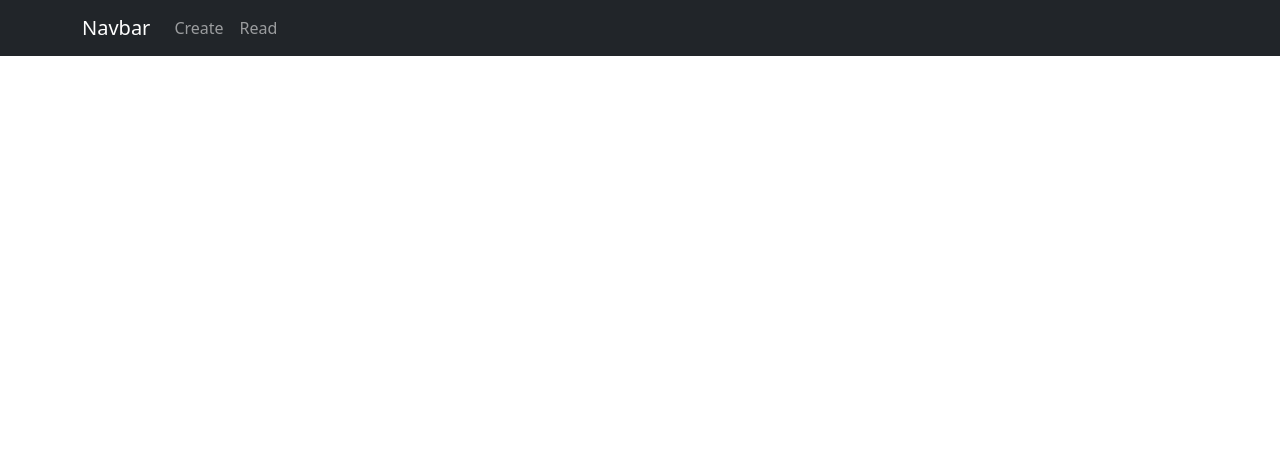
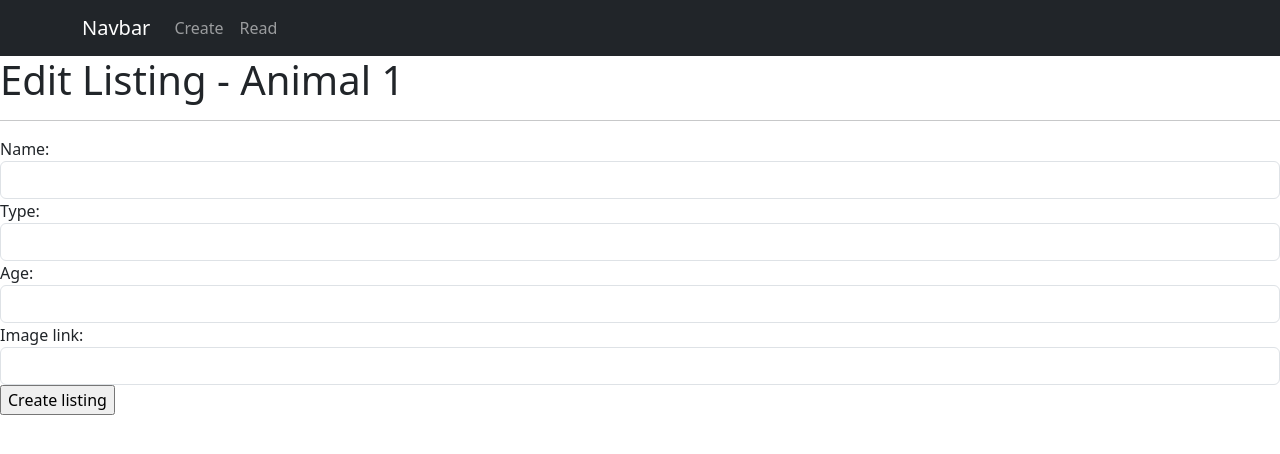
Before and after one commit to sarahoconnor10/DRQ_Project, a React (Create React App) app: page /edit/1 in a window 1280 px wide. Before the commit this address had no page. Shown: the top 454 px of the page. Built offline with nearby package versions, Linux system fonts and the light colour scheme; no server answers.

Commit message:
adding edit button

```diff
--- a/src/App.js
+++ b/src/App.js
@@ -6,15 +6,17 @@ import Home from './components/Home';
 import AdoptableAnimals from './components/AdoptableAnimals';
 import CreateListing from './components/CreateListing';
 import Read from './components/Read';
+import EditListing from './components/EditListing';
 
 function App() {
   return (
       <Router>
         <NavBar />
         <Routes>
-          <Route path="/" element={<h1>Home</h1>}/>
-          <Route path="/adoptable" element={<Read/>}/>
-          <Route path="/create" element={<CreateListing/>}/>
+          <Route path="/" element = {<h1>Home</h1>}/>
+          <Route path="/adoptable" element = {<Read/>}/>
+          <Route path="/create" element = {<CreateListing/>}/>
+          <Route path="edit/:id" element = {<EditListing/>} />
         </Routes>
       </Router>
   );
--- a/src/components/Animal.js
+++ b/src/components/Animal.js
@@ -1,6 +1,7 @@
 // useEffect() + card to display animal details
 import { useEffect } from "react";
 import Card from 'react-bootstrap/Card';
+import { Link } from "react-router-dom";
 
 
 const Animal = (props) => {
@@ -18,6 +19,7 @@ const Animal = (props) => {
                         <footer>{props.animal.animalType}, Age {props.animal.age}</footer>
                     </blockquote>
                 </Card.Body>
+                <Link to={"/edit/" + props.animal.id} className = "btn btn-primary">Edit</Link>
             </Card>
         </div>
     );
--- a/src/components/CreateListing.js
+++ b/src/components/CreateListing.js
@@ -4,6 +4,7 @@ import { useState } from "react";
 //form to input animal data + submit button
 
 const CreateListing = () => {
+    const [id, setID] = useState('');
     const [name, setName] = useState('');
     const [animalType, setAnimalType] = useState('');
     const [age, setAge] = useState('');
@@ -11,7 +12,7 @@ const CreateListing = () => {
 
     const handleSubmit = (e) => {
         e.preventDefault();
-        const animal = { name, animalType, age, image };
+        const animal = { id, name, animalType, age, image };
         console.log(animal);
 
         axios.post('http://localhost:4000/api/Animals', animal)
@@ -23,6 +24,14 @@ const CreateListing = () => {
         <div>
             <h1>Create new listing</h1>
             <form onSubmit={ handleSubmit }>
+            <div className="form-group">
+                    <label>Animal ID:</label>
+                    <input type="text"
+                        className="form-control"
+                        value={id}
+                        onChange={(e) => { setID(e.target.value) }}
+                    />
+                </div>
                 <div className="form-group">
                     <label>Name:</label>
                     <input type="text"
--- a/src/components/EditListing.js
+++ b/src/components/EditListing.js
@@ -1,9 +1,83 @@
-// useState() to edit existing animal listings
-// form like creating a listing
+import React from 'react';
+import { useParams } from 'react-router-dom';
+import { useState, useEffect } from 'react';
+import axios from 'axios';
+import { useNavigate } from "react-router-dom";
 
-const EditListing = () => {
+const EditListing = (props) => {
+    let { id } = useParams();
+    const [name, setName] = useState('');
+    const [animalType, setAnimalType] = useState('');
+    const [age, setAge] = useState('');
+    const [image, setImage] = useState('');
+    const navigate = useNavigate();
+
+    useEffect(() => {
+        axios.get('http://localhost:4000/api/Animals/' + id)
+            .then((response) => {
+                setName(response.data.name);
+                setAnimalType(response.data.animalType)
+                setAge(response.data.age);
+                setImage(response.data.image);
+            })
+            .catch((error) => {
+                console.log(error);
+            });
+    }, [id]);
+
+    const handleSubmit = (event) => {
+        event.preventDefault();
+        const newAnimal = { id, name, animalType, age, image };
+        axios.put('http://localhost:4000/api/Animals/' + id, newAnimal)
+            .then((res) => {
+                console.log(res.data);
+                navigate('/read');
+            });
+    }
+
+
     return (
-        <h1>EditListing component</h1>
+        <div>
+            <h1>Edit Listing - Animal { id }</h1>
+            <hr/>
+            <form onSubmit={handleSubmit}>
+                <div className="form-group">
+                    <label>Name:</label>
+                    <input type="text"
+                        className="form-control"
+                        value={name}
+                        onChange={(e) => { setName(e.target.value) }}
+                    />
+                </div>
+                <div className="form-group">
+                    <label>Type:</label>
+                    <input type="text"
+                        className="form-control"
+                        value={animalType}
+                        onChange={(e) => { setAnimalType(e.target.value) }}
+                    />
+                </div>
+                <div className="form-group">
+                    <label>Age:</label>
+                    <input type="text"
+                        className="form-control"
+                        value={age}
+                        onChange={(e) => { setAge(e.target.value) }}
+                    />
+                </div>
+                <div className="form-group">
+                    <label>Image link:</label>
+                    <input type="text"
+                        className="form-control"
+                        value={image}
+                        onChange={(e) => { setImage(e.target.value) }}
+                    />
+                </div>
+                <div>
+                    <input type="submit" value="Create listing"></input>
+                </div>
+            </form>
+        </div>
     )
 }
 
```
